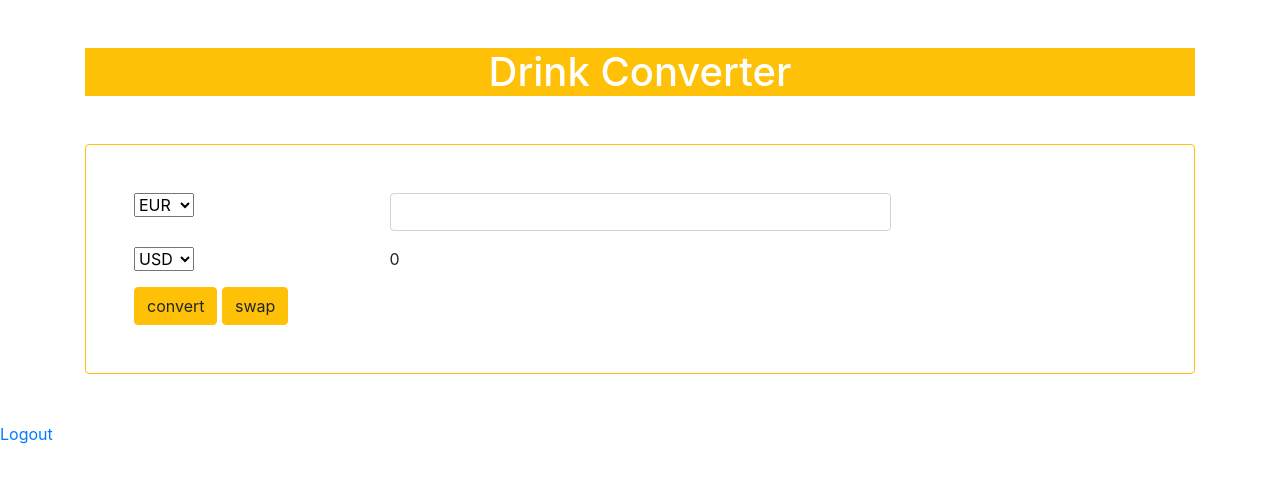
After one commit to ZinebElya/form-php, a PHP site: page /submit_converter_form.php in a window 1280 px wide. The commit adds this page. Shown: the top 483 px of the page. Run offline with PHP 8.4, Linux system fonts and the light colour scheme.

Commit message:
add converter

```diff
--- /dev/null
+++ b/source/converter.php
@@ -0,0 +1,73 @@
+<?php
+// Initialiser la session
+session_start();
+?>
+<!DOCTYPE html>
+<html lang="en">
+
+<head>
+    <meta charset="UTF-8">
+    <meta http-equiv="X-UA-Compatible" content="IE=edge">
+    <meta name="viewport" content="width=device-width, initial-scale=1.0">
+
+    <link rel="stylesheet" href="https://cdn.jsdelivr.net/npm/bootstrap@4.3.1/dist/css/bootstrap.min.css"
+        integrity="sha384-ggOyR0iXCbMQv3Xipma34MD+dH/1fQ784/j6cY/iJTQUOhcWr7x9JvoRxT2MZw1T" crossorigin="anonymous">
+    <link rel="stylesheet" href="style.css">
+
+    <title>Drink Converter</title>
+</head>
+
+<body>
+    <div class="container my-5">
+        <h1 class="bg-warning text-white text-center mb-5"> Drink Converter</h1>
+        <div class="border rounded border-warning p-5">
+            <form action="" method="POST">
+                <div class="form-row">
+                    <div class="form-group col-3">
+                        <!-- selection de la 1ère monnaie -->
+                        <select name="currencies1" id="currencies1">
+                            <option value="EUR">EUR</option>
+                            <option value="MAD">MAD</option>
+                            <option value="USD">USD</option>
+                            <option value="GBP">GBP</option>
+                        </select>
+                    </div>
+                        <!-- input price  -->
+                    <div class="form-group col-6">
+                        <input class="form-control" type="number"  id="price" name="price">
+                    </div>
+
+          <!-- price input error message -->
+          <?php if (!empty($errors["price"])) : ?>
+            <span class="error-message"><?= $errors["price"] ?? "" ?></span>
+        <?php endif ?>
+                </div>
+
+                <div class="form-row">
+                    <div class="form-group col-3">
+                        <!-- selection de la 2ème monnaie -->
+                    <select name="currencies2" id="currencies2">
+                        <option value="USD">USD</option>
+                        <option value="EUR">EUR</option>
+                        <option value="GBP">GBP</option>
+                        <option value="MAD">MAD</option>
+                        </select>
+                    </div>
+                    <div class="form-group col-6">
+                           <!-- CONVERTED PRICE OUTPUT -->
+            <span class="converted-price"><?= $convertedPrice ?? "0" ?></span>
+                    </div>
+                </div>
+
+
+                <button class="btn btn-warning" type="submit" name="submit" value="convert">convert</button>
+                <button class="btn btn-warning" type="submit" name="submit" value="swap"> swap </button>
+
+
+            </form>
+        </div>
+    </div>
+    <a href="logout.php">Logout</a>
+</body>
+
+</html>
--- a/source/login.php
+++ b/source/login.php
@@ -47,7 +47,7 @@ if ($_SERVER['REQUEST_METHOD'] == 'POST') {
         //utilisateur trouvé, démarrer une nouvelle session et rediriger vers une page
         //session_start(); a supprimer
         $_SESSION['user_id'] = $user['id'];
-        header("Location: home.php");
+        header("Location: submit_converter_form.php");
       //  exit();
     } else {
         //utilisateur non trouvé, afficher un message d'erreur
--- /dev/null
+++ b/source/submit_converter_form.php
@@ -0,0 +1,44 @@
+
+<?php
+
+$errors = [];
+$currencyData = [
+    "EUR" => 1,
+    "MAD" => 10,
+    "USD" => 0.85,
+    "GBP" => 1.11,
+];
+
+//calculer le prix converti
+function convertedPrice($currencyData, $price, $currencies1, $currencies2) {
+    return $price * $currencyData[$currencies2] / $currencyData[$currencies1];
+}
+
+// switcher les 2 devises
+function swapCurrencies()
+{
+    list($_POST["currencies1"], $_POST["currencies2"]) = [$_POST["currencies2"], $_POST["currencies1"]];
+}
+
+
+
+if ($_SERVER["REQUEST_METHOD"] === "POST") {
+    if (isset($_POST["submit"]) && $_POST["submit"] === "convert") {
+        $price = filter_input(INPUT_POST, "price", FILTER_VALIDATE_FLOAT);
+        $currencies1 = $_POST["currencies1"];
+        $currencies2 = $_POST["currencies2"];
+        if (empty($price)) {
+            $errors["price"] = "Price is required.";
+        } else if ($price < 0) {
+            $errors["price"] = "Enter a positive number.";
+        } else {
+            $convertedPrice = convertedPrice($currencyData, $price, $currencies1, $currencies2);
+        }
+    }
+    if (isset($_POST["submit"]) && $_POST["submit"] === "swap") {
+        swapCurrencies();
+    }
+}
+
+require_once "./converter.php";
+?>
```
Also changed, not shown: source/test.php (deleted, +0 -33 lines), source/test2.php (deleted, +0 -55 lines).
